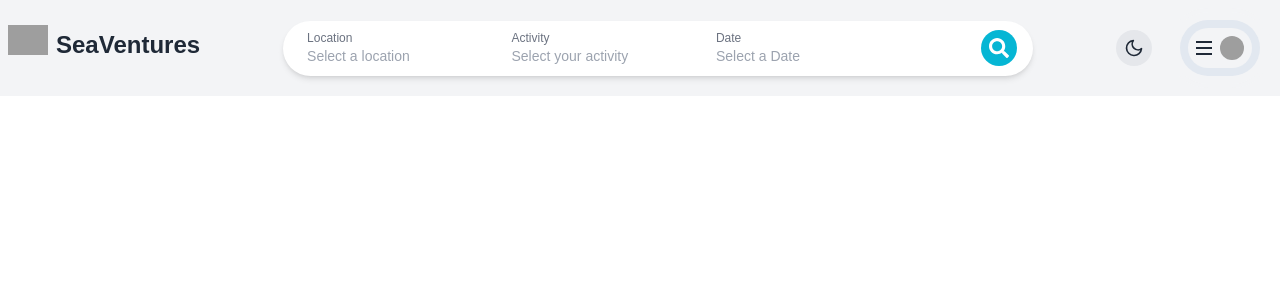
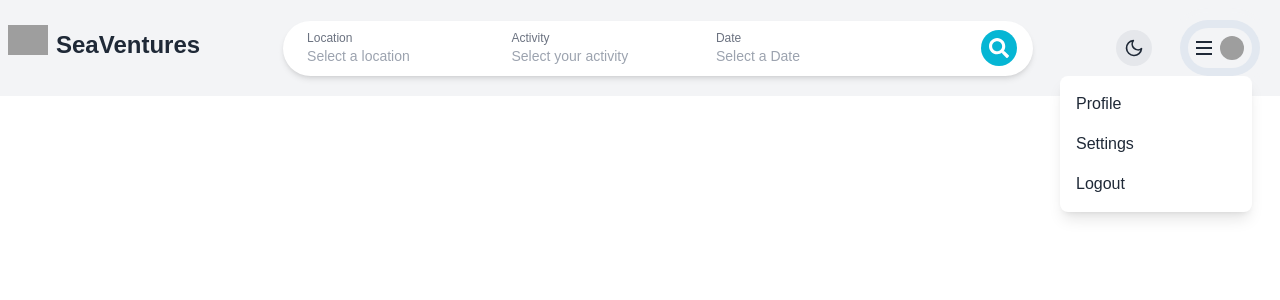
Before and after one commit to Sea-Venture/front-end, a Next.js app: page /dashboard in a window 1280 px wide. Both pictures are taken after a click on the element 1220 px from the left and 48 px from the top of the page. Shown: the top 300 px of the page. Built offline with nearby package versions, Linux system fonts and the light colour scheme; grey boxes are pictures that could not be loaded.

Commit message:
added fropdown menu

```diff
--- /dev/null
+++ b/src/app/components/atom/dashboard/menu/menuItem.tsx
@@ -0,0 +1,14 @@
+import React from 'react';
+
+const MenuItem = ({ itemName, onClick }: { itemName: string; onClick: () => void }) => {
+  return (
+    <div
+      className="flex items-center px-4 py-2 dark:text-gray-200 text-gray-800 hover:bg-gray-100 dark:hover:bg-gray-700 cursor-pointer"
+      onClick={onClick}
+    >
+      <span>{itemName}</span>
+    </div>
+  );
+};
+
+export default MenuItem;
--- /dev/null
+++ b/src/app/components/molecule/dashboard/dropDownMenu.tsx
@@ -0,0 +1,27 @@
+import React from 'react';
+import MenuItem from '../../atom/dashboard/menu/menuItem';
+
+const DropDownMenu = ({
+  menuItems,
+  onMenuItemClick,
+}: {
+  menuItems: { itemName: string }[];
+  onMenuItemClick: (itemName: string) => void;
+}) => {
+  return (
+    <div className="absolute right-0 mt-2 w-48 bg-white dark:bg-gray-800 shadow-lg rounded-lg">
+      <ul className="py-2">
+        {menuItems.map((menuItem, index) => (
+          <li key={index}>
+            <MenuItem
+              itemName={menuItem.itemName}
+              onClick={() => onMenuItemClick(menuItem.itemName)}
+            />
+          </li>
+        ))}
+      </ul>
+    </div>
+  );
+};
+
+export default DropDownMenu;
--- a/src/app/components/molecule/dashboard/logoContainer.tsx
+++ b/src/app/components/molecule/dashboard/logoContainer.tsx
@@ -13,7 +13,7 @@ const logoContainer = ({ logoName, imageUrl }: { logoName: string; imageUrl: str
 
             </div>
 
-            <div className='flex items-center gap-2 hidden md:flex'>
+            <div className='items-center gap-2 hidden md:flex'>
                 <LogoText logoName={logoName} />
             </div>
 
--- a/src/app/components/molecule/dashboard/searchBar.tsx
+++ b/src/app/components/molecule/dashboard/searchBar.tsx
@@ -5,7 +5,6 @@ import SearchBlock from '../../atom/dashboard/searchbar/searchBlock';
 const searchBar = () => {
   return (
     <div>
-      {/* Full Search Bar for Medium to Extra-Large Devices */}
       <div className="hidden sm:flex items-center justify-center bg-white shadow-md rounded-full text-sm
                       xl:w-[750px] xl:h-[55px] mx-auto
                       lg:w-[500px] lg:h-[50px]
@@ -20,7 +19,6 @@ const searchBar = () => {
         </div>
       </div>
 
-      {/* Search Icon Only for Small Devices */}
       <div className="flex sm:hidden justify-center items-center">
         <span className="bg-cyan-500 text-white text-xs p-3 rounded-full">
           <FaSearch className="w-6 h-6" />
--- a/src/app/components/organism/dashboard/avatarContainer.tsx
+++ b/src/app/components/organism/dashboard/avatarContainer.tsx
@@ -1,16 +1,25 @@
-import React, { useState } from "react";
-import Hamicon from "../../atom/dashboard/avatar/hamIcon";
+import React, { useState } from 'react';
+import Hamicon from '../../atom/dashboard/avatar/hamIcon';
+import DropDownMenu from '../../molecule/dashboard/dropDownMenu';
 
-const AvatarContainer = ({ propicUrl }: { propicUrl: string }) => {
+const AvatarContainer = ({ propicUrl, menuItems,}: { propicUrl: string; menuItems: { itemName: string }[];}) => {
   const [menuOpen, setMenuOpen] = useState(false);
+
+  const handleMenuToggle = () => {
+    setMenuOpen(!menuOpen);
+  };
+
+  const handleMenuItemClick = (itemName: string) => {
+    alert(`You clicked on ${itemName}`);
+    setMenuOpen(false);
+  };
 
   return (
     <div className="relative">
       <div
         className="flex items-center gap-2 p-2 rounded-full cursor-pointer bg-gray-100 dark:bg-gray-800"
-        onClick={() => setMenuOpen(!menuOpen)}
+        onClick={handleMenuToggle}
       >
-
         <Hamicon />
         <img
           src={propicUrl}
@@ -18,6 +27,13 @@ const AvatarContainer = ({ propicUrl }: { propicUrl: string }) => {
           className="w-6 h-6 rounded-full object-cover"
         />
       </div>
+
+      {menuOpen && (
+        <DropDownMenu
+          menuItems={menuItems}
+          onMenuItemClick={handleMenuItemClick}
+        />
+      )}
     </div>
   );
 };
--- a/src/app/components/organism/dashboard/navbar.tsx
+++ b/src/app/components/organism/dashboard/navbar.tsx
@@ -3,6 +3,18 @@ import DarkModeToggle from '../../darkModeToggle/darkModeToggle';
 import LogoContainer from '../../molecule/dashboard/logoContainer';
 import AvatarContainer from './avatarContainer';
 import Searchbar from '../../molecule/dashboard/searchBar';
+
+const menuItems = [
+  {
+    itemName: 'Profile',
+  },
+  {
+    itemName: 'Settings',
+  },
+  {
+    itemName: 'Logout',
+  },
+];
 
 const Navbar = () => {
   return (
@@ -25,7 +37,7 @@ const Navbar = () => {
 
         <div className="flex items-center justify-center border-4 border-gray-100 dark:border-gray-800 rounded-full p-2">
           <div className="flex items-center gap-2 rounded-full bg-slate-200 dark:bg-gray-700 p-2 px-2">
-            <AvatarContainer propicUrl="https://avatars.githubusercontent.com/u/131803346?v=4" />
+          <AvatarContainer propicUrl="https://avatars.githubusercontent.com/u/131803346?v=4" menuItems={menuItems} />
           </div>
         </div>
       </div>
```
